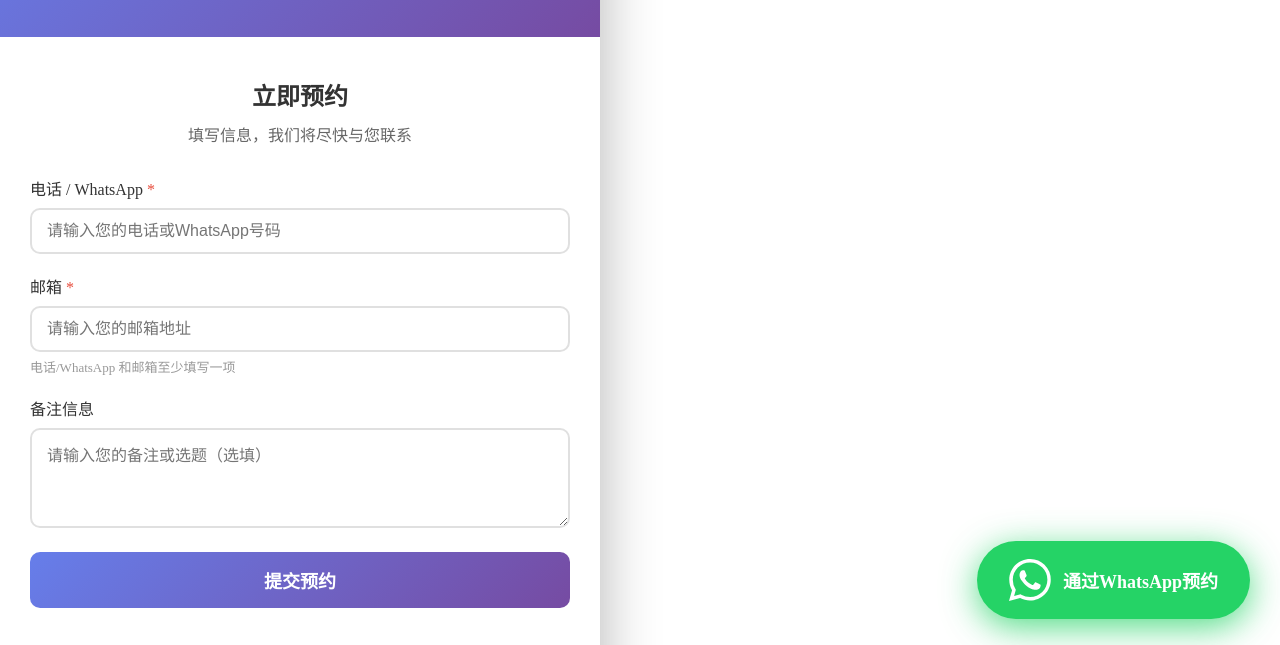
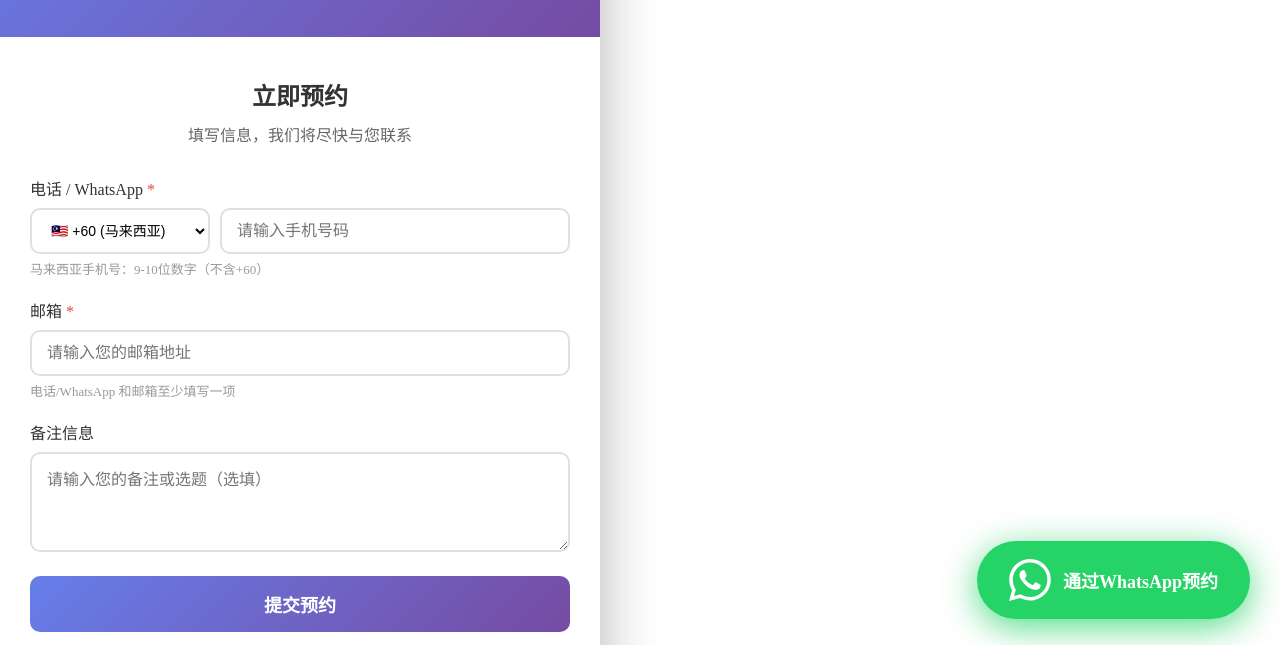
Before and after one commit to victoriazhang696-crypto/ai-lobster-landing, a website: page public/index.html in a window 1280 px wide. Shown: the part 151-796 px from the top of the page. Drawn offline with Linux system fonts and the light colour scheme.

Commit message:
添加国家代码选择器，支持多国电话号码验证

```diff
--- a/public/index.html
+++ b/public/index.html
@@ -229,6 +229,52 @@
             font-size: 13px;
             color: #999;
             margin-top: 5px;
+        }
+
+
+        .phone-input-group {
+            display: flex;
+            gap: 10px;
+        }
+
+        .country-select {
+            width: 180px;
+            padding: 12px 15px;
+            border: 2px solid #e0e0e0;
+            border-radius: 10px;
+            font-size: 14px;
+            background: #fff;
+            cursor: pointer;
+            transition: border-color 0.3s;
+        }
+
+        .country-select:focus {
+            outline: none;
+            border-color: #667eea;
+        }
+
+        .phone-number-input {
+            flex: 1;
+            padding: 12px 15px;
+            border: 2px solid #e0e0e0;
+            border-radius: 10px;
+            font-size: 16px;
+            transition: border-color 0.3s;
+        }
+
+        .phone-number-input:focus {
+            outline: none;
+            border-color: #667eea;
+        }
+
+        @media (max-width: 500px) {
+            .phone-input-group {
+                flex-direction: column;
+            }
+
+            .country-select {
+                width: 100%;
+            }
         }
 
         .submit-btn {
@@ -472,7 +518,24 @@
             <form id="reservationForm">
                 <div class="form-group">
                     <label>电话 / WhatsApp <span class="required">*</span></label>
-                    <input type="tel" id="phone" placeholder="请输入您的电话或WhatsApp号码">
+                    <div class="phone-input-group">
+                        <select id="countryCode" class="country-select">
+                            <option value="+60" selected>🇲🇾 +60 (马来西亚)</option>
+                            <option value="+65">🇸🇬 +65 (新加坡)</option>
+                            <option value="+62">🇮🇩 +62 (印尼)</option>
+                            <option value="+66">🇹🇭 +66 (泰国)</option>
+                            <option value="+63">🇵🇭 +63 (菲律宾)</option>
+                            <option value="+84">🇻🇳 +84 (越南)</option>
+                            <option value="+86">🇨🇳 +86 (中国)</option>
+                            <option value="+852">🇭🇰 +852 (香港)</option>
+                            <option value="+886">🇹🇼 +886 (台湾)</option>
+                            <option value="+1">🇺🇸 +1 (美国)</option>
+                            <option value="+44">🇬🇧 +44 (英国)</option>
+                            <option value="+61">🇦🇺 +61 (澳大利亚)</option>
+                        </select>
+                        <input type="tel" id="phone" placeholder="请输入手机号码" class="phone-number-input">
+                    </div>
+                    <div class="form-hint" id="phoneHint">请输入有效的手机号码</div>
                 </div>
 
                 <div class="form-group">
@@ -589,18 +652,52 @@
 
         const form = document.getElementById('reservationForm');
         const phoneInput = document.getElementById('phone');
+        const countryCodeSelect = document.getElementById('countryCode');
         const emailInput = document.getElementById('email');
         const notesInput = document.getElementById('notes');
         const submitBtn = document.getElementById('submitBtn');
         const errorMessage = document.getElementById('errorMessage');
         const formSection = document.getElementById('formSection');
         const successMessage = document.getElementById('successMessage');
+        const phoneHint = document.getElementById('phoneHint');
+
+        // 国家代码对应的验证规则和提示
+        const phoneValidationRules = {
+            '+60': { pattern: /^[0-9]{9,10}$/, hint: '马来西亚手机号：9-10位数字（不含+60）', example: '123456789' },
+            '+65': { pattern: /^[0-9]{8}$/, hint: '新加坡手机号：8位数字（不含+65）', example: '91234567' },
+            '+62': { pattern: /^[0-9]{9,12}$/, hint: '印尼手机号：9-12位数字（不含+62）', example: '812345678' },
+            '+66': { pattern: /^[0-9]{9}$/, hint: '泰国手机号：9位数字（不含+66）', example: '812345678' },
+            '+63': { pattern: /^[0-9]{10}$/, hint: '菲律宾手机号：10位数字（不含+63）', example: '9171234567' },
+            '+84': { pattern: /^[0-9]{9,10}$/, hint: '越南手机号：9-10位数字（不含+84）', example: '912345678' },
+            '+86': { pattern: /^[0-9]{11}$/, hint: '中国手机号：11位数字（不含+86）', example: '13812345678' },
+            '+852': { pattern: /^[0-9]{8}$/, hint: '香港手机号：8位数字（不含+852）', example: '91234567' },
+            '+886': { pattern: /^[0-9]{9}$/, hint: '台湾手机号：9位数字（不含+886）', example: '912345678' },
+            '+1': { pattern: /^[0-9]{10}$/, hint: '美国手机号：10位数字（不含+1）', example: '2025551234' },
+            '+44': { pattern: /^[0-9]{10,11}$/, hint: '英国手机号：10-11位数字（不含+44）', example: '7123456789' },
+            '+61': { pattern: /^[0-9]{9}$/, hint: '澳大利亚手机号：9位数字（不含+61）', example: '412345678' }
+        };
+
+        // 更新提示文字
+        function updatePhoneHint() {
+            const countryCode = countryCodeSelect.value;
+            const rule = phoneValidationRules[countryCode];
+            if (rule) {
+                phoneHint.textContent = rule.hint;
+            }
+        }
+
+        // 监听国家代码变化
+        countryCodeSelect.addEventListener('change', updatePhoneHint);
+
+        // 初始化提示
+        updatePhoneHint();
 
         form.addEventListener('submit', async function(e) {
             e.preventDefault();
 
             // 验证至少填写一项联系方式
             const phone = phoneInput.value.trim();
+            const countryCode = countryCodeSelect.value;
             const email = emailInput.value.trim();
             const notes = notesInput.value.trim();
 
@@ -615,10 +712,13 @@
                 return;
             }
 
-            // 验证马来西亚电话号码格式（如果填写了）
-            if (phone && !isValidMalaysiaPhone(phone)) {
-                showError('请输入有效的马来西亚电话号码（如：0123456789 或 +60123456789）');
-                return;
+            // 验证电话号码格式（如果填写了）
+            if (phone) {
+                const rule = phoneValidationRules[countryCode];
+                if (rule && !rule.pattern.test(phone)) {
+                    showError('请输入有效的手机号码。' + rule.hint);
+                    return;
+                }
             }
 
             // 提交数据
@@ -633,7 +733,7 @@
                         'Content-Type': 'application/json'
                     },
                     body: JSON.stringify({
-                        phone: phone,
+                        phone: countryCode + phone,
                         email: email,
                         notes: notes,
                         timestamp: new Date().toISOString()
@@ -666,19 +766,6 @@
             return emailRegex.test(email);
         }
 
-        function isValidMalaysiaPhone(phone) {
-            // 移除所有空格和横杠
-            const cleanPhone = phone.replace(/[\s\-]/g, '');
-
-            // 马来西亚手机号格式验证
-            // 格式1: 01XXXXXXXX (10-11位，以01开头)
-            // 格式2: +601XXXXXXXXX (国际格式)
-            // 格式3: 601XXXXXXXXX (不带+号的国际格式)
-
-            const malaysiaPhoneRegex = /^(\+?6?01)[0-9]{7,9}$/;
-            return malaysiaPhoneRegex.test(cleanPhone);
-        }
-
         // WhatsApp 点击追踪函数
         function trackWhatsAppClick() {
             const data = {
```
